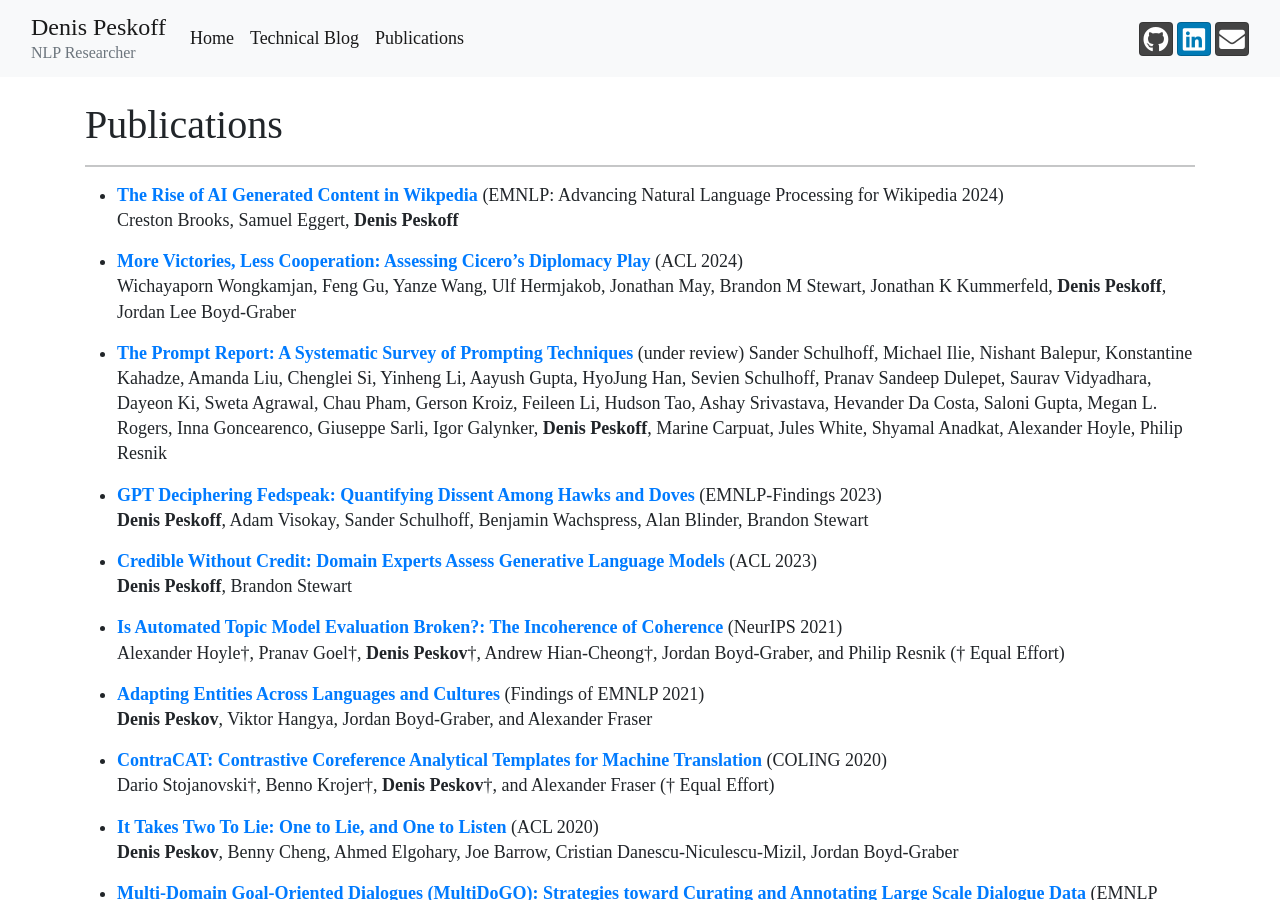
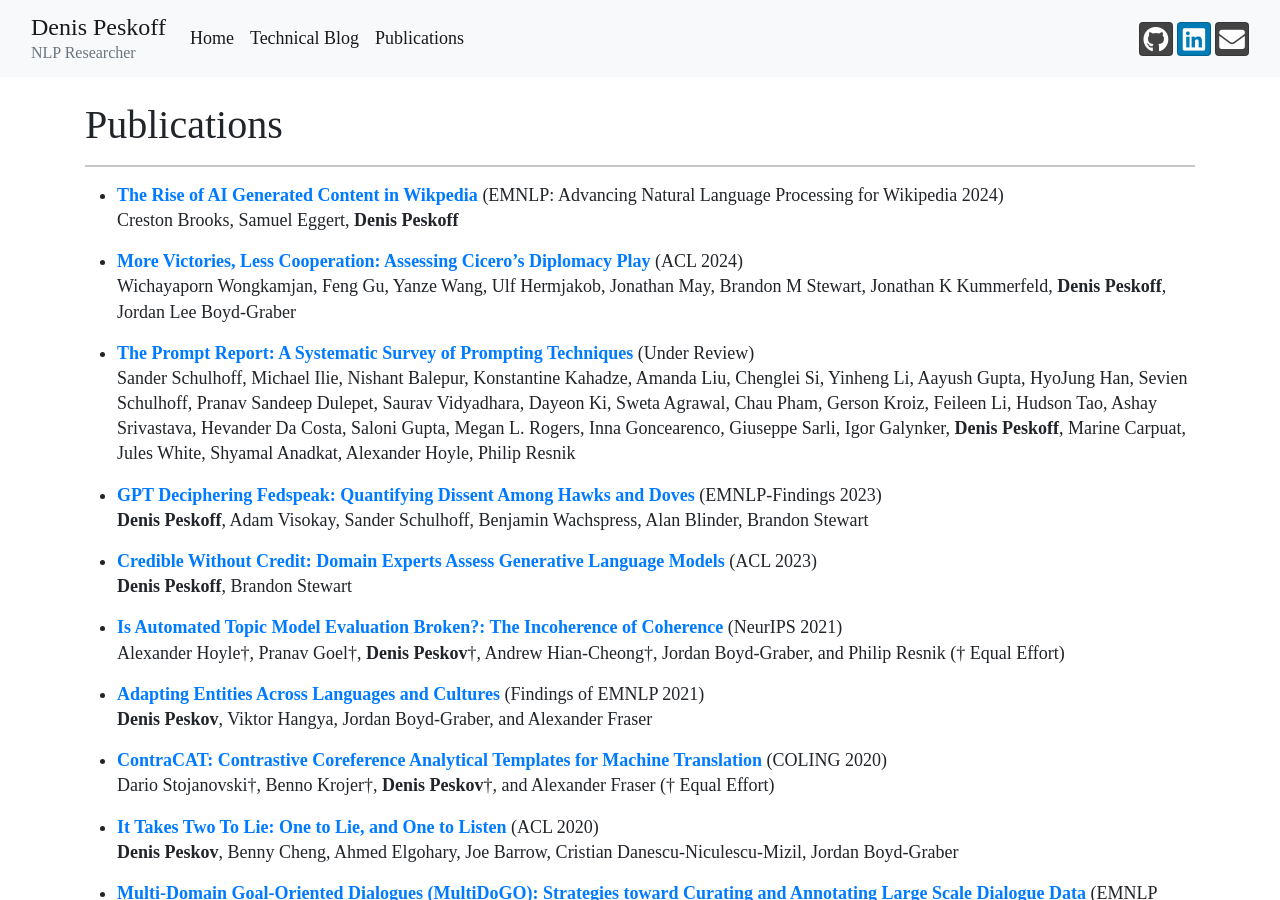
Before and after one commit to trigaten/Denis-Peskov-s-New-Website, a Jekyll site: the page built from publications.html, in a window 1280 px wide and 900 px high. Built offline with Jekyll 4.4.1, drawn with Linux system fonts in a browser that asks for light colours; nearby versions of some CDN libraries.

```diff
--- a/_includes/publications.md
+++ b/_includes/publications.md
@@ -1,8 +1,8 @@
--  [**The Rise of AI Generated Content in Wikpedia**](https://aclanthology.org/2024.wikinlp-1.12.pdf) (EMNLP: Advancing Natural Language Processing for Wikipedia 2024) <br />  Creston Brooks, Samuel Eggert, **Denis Peskoff**
+-  [**The Rise of AI Generated Content in Wikpedia**](https://aclanthology.org/2024.wikinlp-1.12.pdf) (EMNLP: Advancing Natural Language Processing for Wikipedia 2024) <br /> Creston Brooks, Samuel Eggert, **Denis Peskoff**
 
 -  [**More Victories, Less Cooperation: Assessing Cicero's Diplomacy Play**](https://aclanthology.org/2024.acl-long.672.pdf) (ACL 2024) <br />Wichayaporn Wongkamjan, Feng Gu, Yanze Wang, Ulf Hermjakob, Jonathan May, Brandon M Stewart, Jonathan K Kummerfeld, **Denis Peskoff**, Jordan Lee Boyd-Graber
 
--  [**The Prompt Report: A Systematic Survey of Prompting Techniques**](https://arxiv.org/abs/2406.06608) (under review) Sander Schulhoff, Michael Ilie, Nishant Balepur, Konstantine Kahadze, Amanda Liu, Chenglei Si, Yinheng Li, Aayush Gupta, HyoJung Han, Sevien Schulhoff, Pranav Sandeep Dulepet, Saurav Vidyadhara, Dayeon Ki, Sweta Agrawal, Chau Pham, Gerson Kroiz, Feileen Li, Hudson Tao, Ashay Srivastava, Hevander Da Costa, Saloni Gupta, Megan L. Rogers, Inna Goncearenco, Giuseppe Sarli, Igor Galynker, **Denis Peskoff**, Marine Carpuat, Jules White, Shyamal Anadkat, Alexander Hoyle, Philip Resnik
+-  [**The Prompt Report: A Systematic Survey of Prompting Techniques**](https://arxiv.org/abs/2406.06608) (Under Review) <br />Sander Schulhoff, Michael Ilie, Nishant Balepur, Konstantine Kahadze, Amanda Liu, Chenglei Si, Yinheng Li, Aayush Gupta, HyoJung Han, Sevien Schulhoff, Pranav Sandeep Dulepet, Saurav Vidyadhara, Dayeon Ki, Sweta Agrawal, Chau Pham, Gerson Kroiz, Feileen Li, Hudson Tao, Ashay Srivastava, Hevander Da Costa, Saloni Gupta, Megan L. Rogers, Inna Goncearenco, Giuseppe Sarli, Igor Galynker, **Denis Peskoff**, Marine Carpuat, Jules White, Shyamal Anadkat, Alexander Hoyle, Philip Resnik
 
 -  [**GPT Deciphering Fedspeak: Quantifying Dissent Among Hawks and Doves**](https://aclanthology.org/2023.findings-emnlp.434.pdf) (EMNLP-Findings 2023) <br />  **Denis Peskoff**, Adam Visokay, Sander Schulhoff, Benjamin Wachspress, Alan Blinder, Brandon Stewart
 
```
